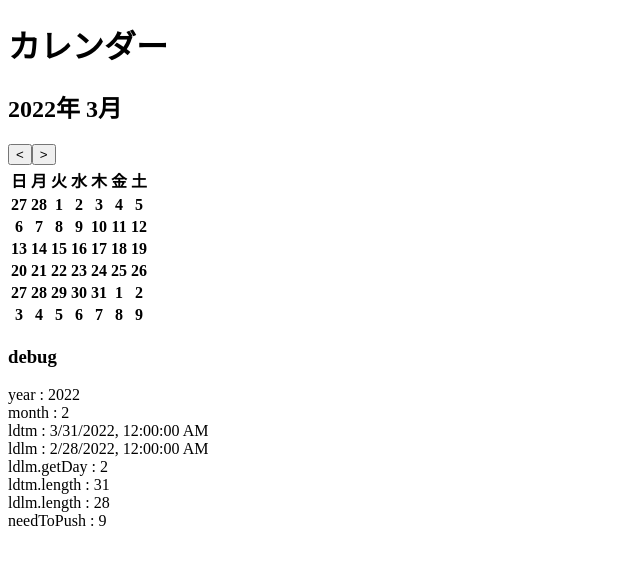
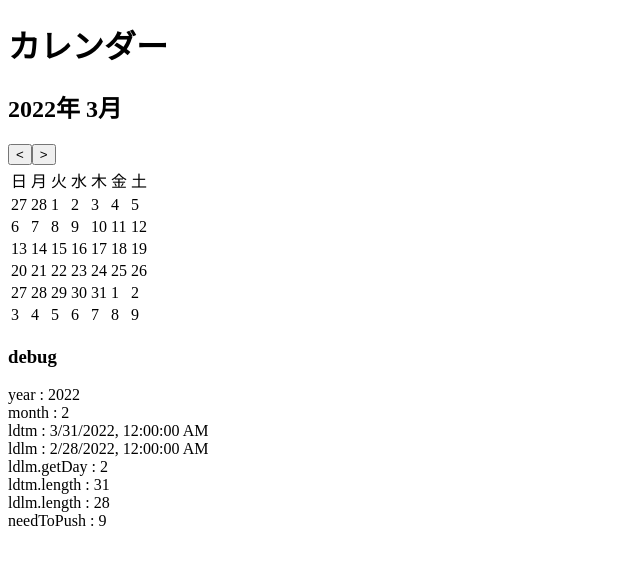
Before and after one commit to cokemaniaIIDX/Zenon, a React (Create React App) app in the folder front/: page / in a window 1280 px wide. Shown: the top 564 px of the page, without its empty margins (0-640 px from the left). Built offline with nearby package versions, Linux system fonts and the light colour scheme.

Commit message:
微修正

```diff
--- a/front/src/Calendar.tsx
+++ b/front/src/Calendar.tsx
@@ -88,11 +88,8 @@ const DisplayCalendar: React.VFC<DisplayCalendarProps> = (props) => {
 
   const week: string[] = ["日", "月", "火", "水", "木", "金", "土"]
   const days = props.days;
-  const year = props.year
-  const month = props.month;
 
   return (
-    <>
     <table>
       <thead>
         <ListContents weekList={week} contents={week} />
@@ -101,7 +98,6 @@ const DisplayCalendar: React.VFC<DisplayCalendarProps> = (props) => {
         <ListContents weekList={week} contents={days} />
       </tbody>
     </table>
-    </>
   )
 }
 
@@ -149,7 +145,7 @@ const DisplayContents: React.VFC<DisplayContentsProps> = (props) => {
   return (
     <>
       {contents.map((item, key) =>
-        <th key={key}>{item}</th>
+        <td key={key}>{item}</td>
       )}
     </>
   )
```
Lines whose indentation alone changed are shown as unchanged.
